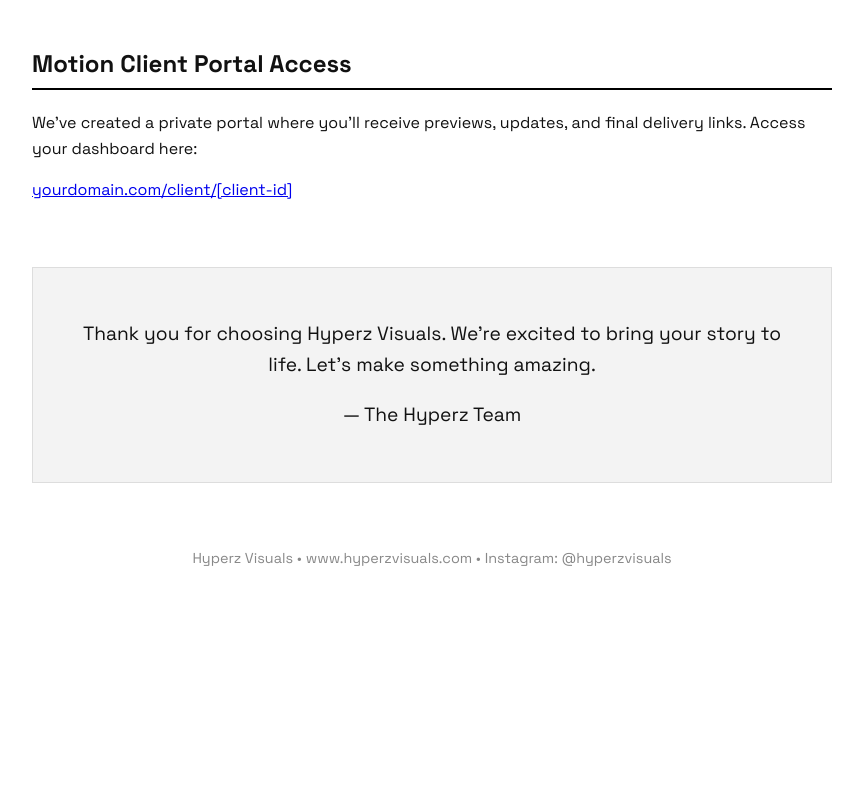
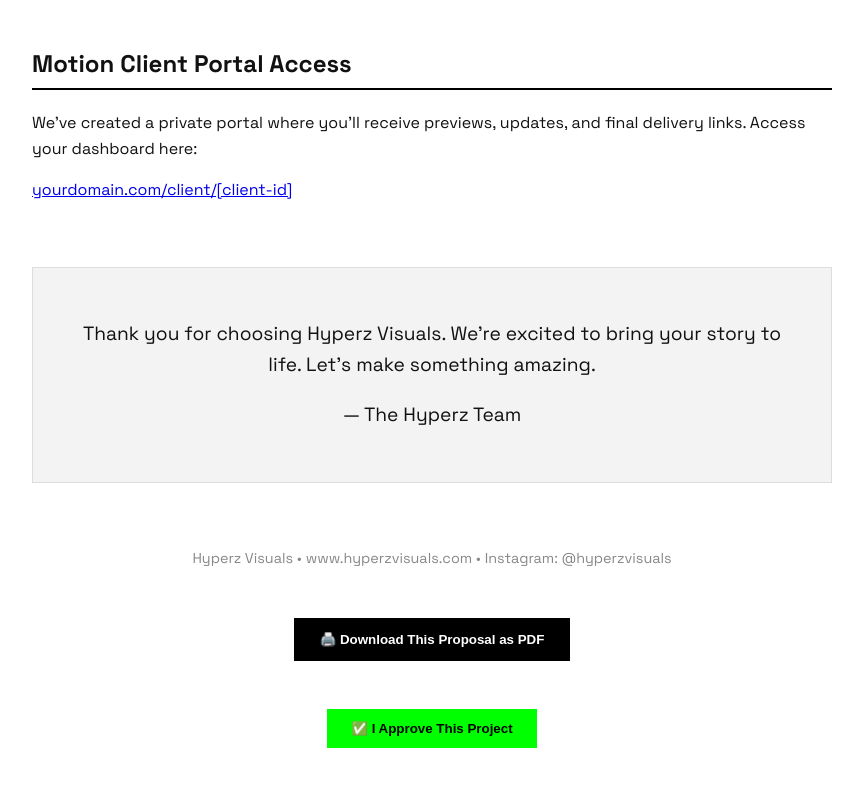
Before and after one commit to hyperzvisuals/hyperzvisuals.github.io, a plain HTML site: page client.html in a window 1280 px wide. Shown: the part 1420-2206 px from the top of the page, without its empty margins (208-1071 px from the left). Before the commit the page ends 2054 px from the top, so only its background shows below. Drawn offline with Linux system fonts and the light colour scheme.

Commit message:
Update client.html

```diff
--- a/client.html
+++ b/client.html
@@ -86,6 +86,23 @@
   </div>  <div class="footer">
     Hyperz Visuals • www.hyperzvisuals.com • Instagram: @hyperzvisuals
   </div>
+  <!-- 🔹 PDF Download Button -->
+<div style="margin-top: 3rem; text-align: center;">
+  <button onclick="window.print()" style="padding: 12px 24px; background: #000; color: #fff; border: 2px solid #000; font-weight: bold; cursor: pointer;">
+    🖨️ Download This Proposal as PDF
+  </button>
+</div>
+
+<!-- 🔹 Client Approval Button -->
+<div style="margin-top: 2rem; text-align: center;">
+  <form action="https://formsubmit.co/hyperz5005@gmail.com" method="POST">
+    <input type="hidden" name="Client" value="[Client Name]">
+    <input type="hidden" name="Approval Status" value="Approved ✅">
+    <button type="submit" style="margin-top: 1rem; padding: 12px 24px; background: #0f0; color: #000; border: none; font-weight: bold; cursor: pointer;">
+      ✅ I Approve This Project
+    </button>
+  </form>
+</div>
   <script>
 // === Embedded client data ===
 const CLIENTS_DATA = {
```
